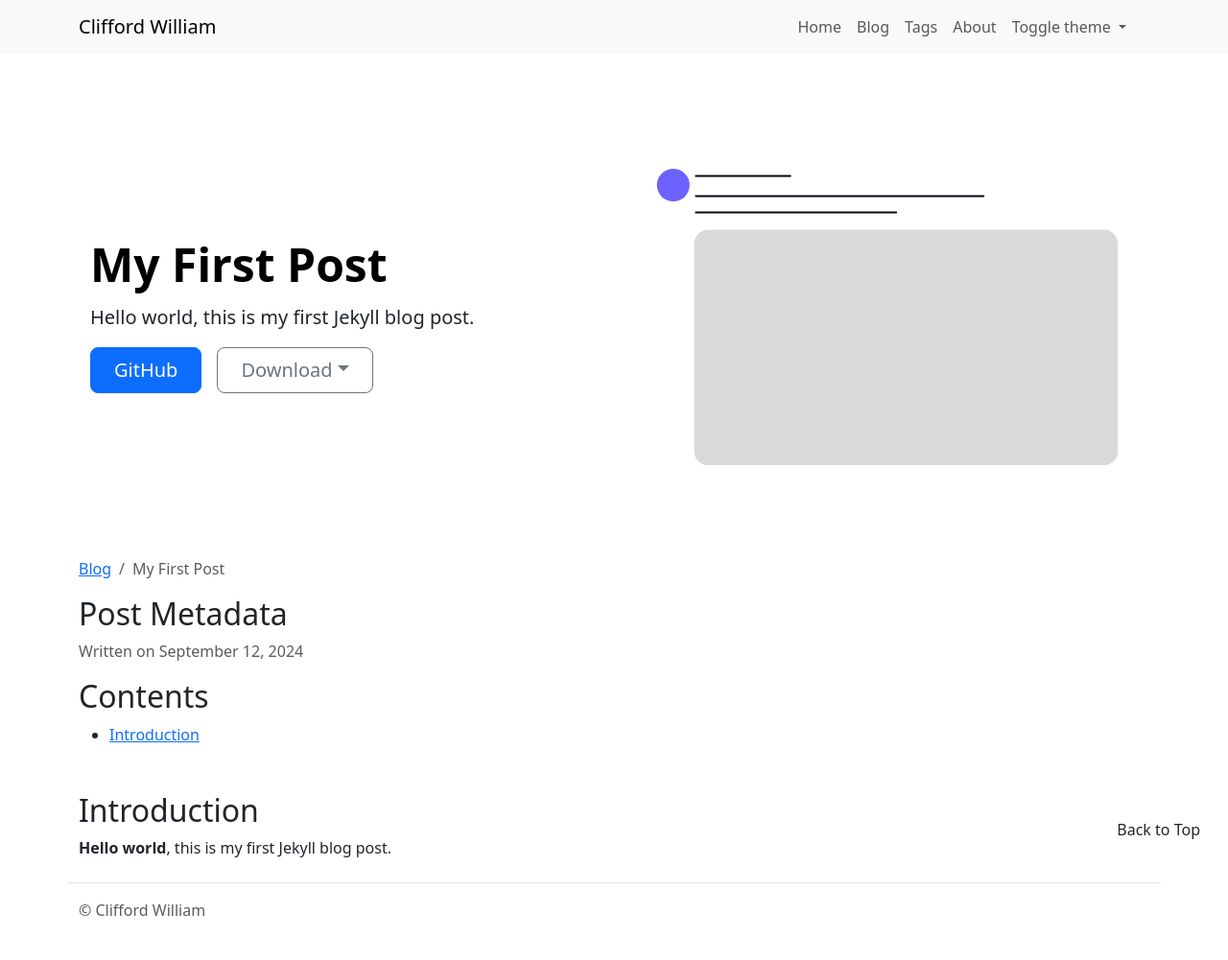
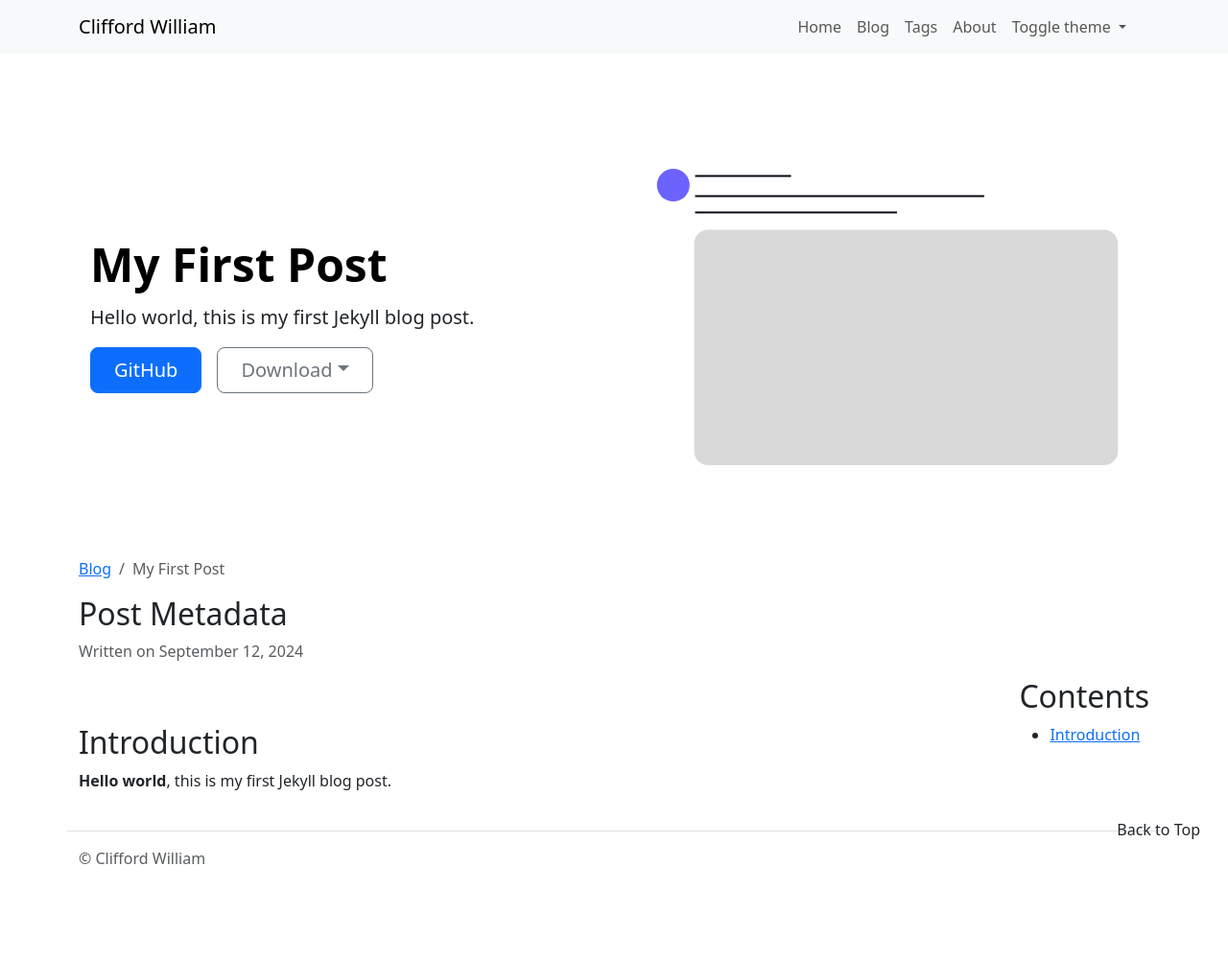
Before and after one commit to cliffordwilliam/my_archive, a Jekyll site: the page built from _posts/2024-09-12-first-post.md, in a window 1280 px wide. Shown: the whole page at 96% size. Built offline with Jekyll 4.4.1, drawn with Linux system fonts in a browser that asks for light colours; after the commit the page ends 947 px from its top, so only the background shows below that.

Commit message:
update post layout

```diff
--- a/_layouts/post.html
+++ b/_layouts/post.html
@@ -16,9 +16,13 @@ layout: default
 <h2>Post Metadata</h2>
 <p class="text-body-secondary">Written on {{ page.date | date: "%B %e, %Y" }}</p>
 
-<h2>Contents</h2>
-{% include toc.html html=content %}
+<div class="d-flex flex-column flex-md-row-reverse">
+    <div class="sticky-md-top">
+        <h2>Contents</h2>
+        {% include toc.html html=content %}
+    </div>
 
-<div id="post-content-container">
-    {{ content }}
+    <div id="post-content-container" class="flex-grow-1">
+        {{ content }}
+    </div>
 </div>
```
